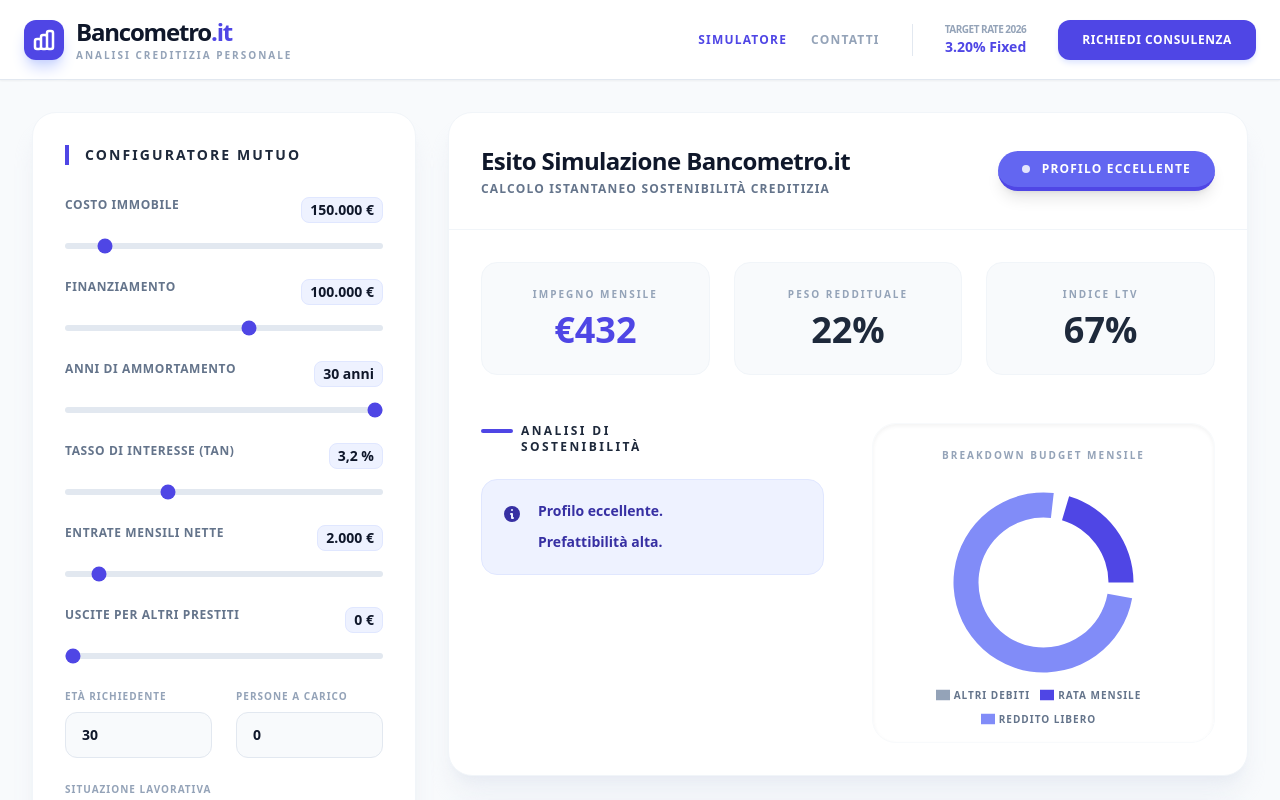
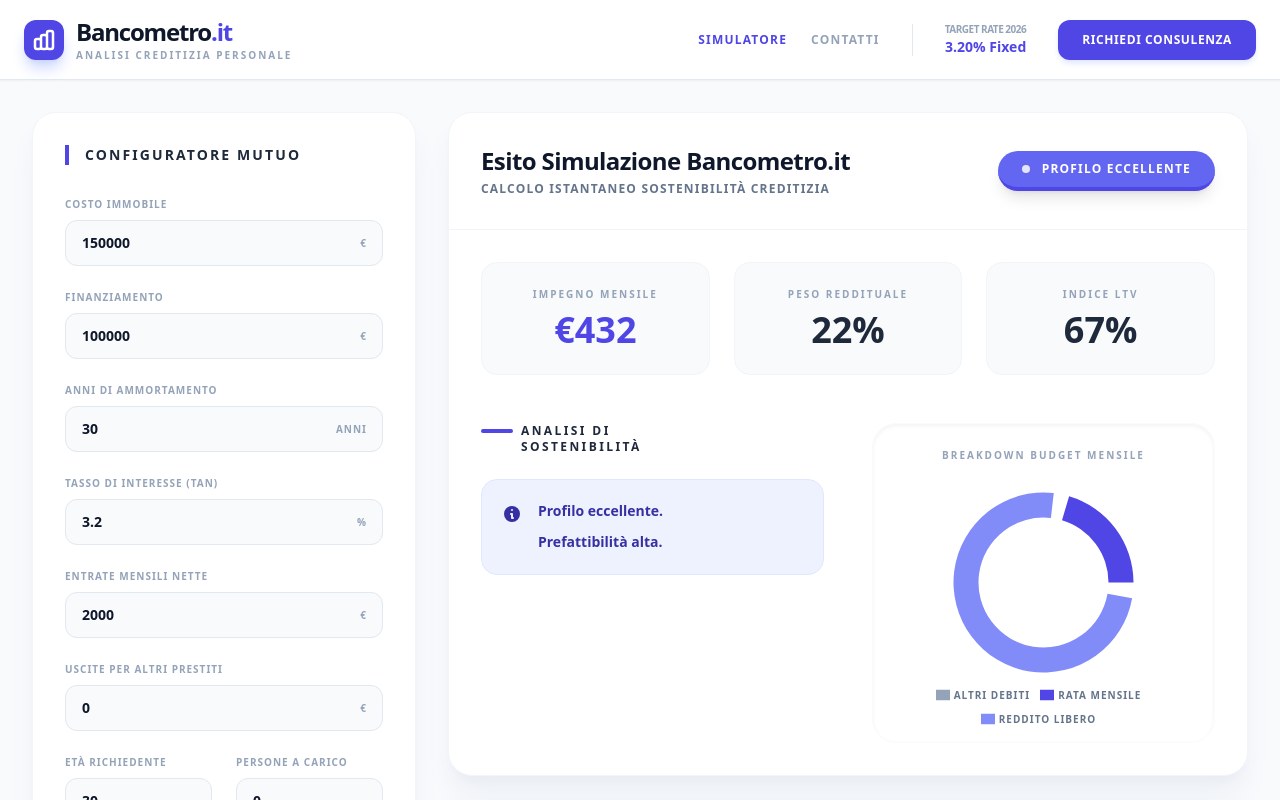
Before and after one commit to jopummarola-svg/Bancometro, a React (Vite) app: page / in a window 1280 px wide. Shown: the top 800 px of the page. Built offline with nearby package versions, Linux system fonts and the light colour scheme.

Commit message:
Add files via upload

```diff
--- a/App.tsx
+++ b/App.tsx
@@ -84,19 +84,23 @@
 
 const InputField: React.FC<{ label: string; value: number; onChange: (v: number) => void; suffix?: string; min?: number; max?: number; step?: number }> = ({ label, value, onChange, suffix, min, max, step = 1 }) => (
   <div className="mb-6">
-    <div className="flex justify-between mb-2">
-      <label className="text-xs font-bold text-slate-500 uppercase tracking-wider">{label}</label>
-      <span className="text-sm font-bold text-slate-900 bg-indigo-50 text-indigo-700 px-2 py-0.5 rounded-lg border border-indigo-100">{value.toLocaleString('it-IT')}{suffix}</span>
-    </div>
+    <label className="text-[10px] font-black text-slate-400 uppercase tracking-widest block mb-2">{label}</label>
+    <div className="relative group">
       <input
-      type="range"
+        type="number"
         min={min}
         max={max}
         step={step}
         value={value}
         onChange={(e) => onChange(Number(e.target.value))}
-      className="w-full h-1.5 bg-slate-200 rounded-lg appearance-none cursor-pointer accent-indigo-600"
+        className="w-full bg-slate-50 border border-slate-200 rounded-xl px-4 py-3 text-sm font-bold focus:ring-2 focus:ring-indigo-500 focus:bg-white outline-none transition-all pr-12 group-hover:border-slate-300"
       />
+      {suffix && (
+        <span className="absolute right-4 top-1/2 -translate-y-1/2 text-[10px] font-black text-slate-400 uppercase tracking-widest pointer-events-none">
+          {suffix.trim()}
+        </span>
+      )}
+    </div>
   </div>
 );
 
@@ -416,13 +420,13 @@
                 {
                   name: 'Mario SORICE',
                   phone: '3933364925',
-                  role: 'Resp.le Analisi Crediti',
+                  role: 'Senior Credit Analyst',
                   icon: 'https://img.icons8.com/color/200/businessman.png'
                 },
                 {
                   name: 'Daniela RUGGIERO',
                   phone: '3496753212',
-                  role: 'Specialista Mutui e Prestiti',
+                  role: 'Mortgage Specialist',
                   icon: 'https://img.icons8.com/color/200/businesswoman.png'
                 }
               ].map((contact, i) => (
@@ -454,7 +458,7 @@
                       <svg className="w-5 h-5 fill-current" viewBox="0 0 24 24">
                         <path d="M17.472 14.382c-.297-.149-1.758-.867-2.03-.967-.273-.099-.471-.148-.67.15-.197.297-.767.966-.94 1.164-.173.199-.347.223-.644.075-.297-.15-1.255-.463-2.39-1.475-.883-.788-1.48-1.761-1.653-2.059-.173-.297-.018-.458.13-.606.134-.133.298-.347.446-.52.149-.174.198-.298.298-.497.099-.198.05-.371-.025-.52-.075-.149-.669-1.612-.916-2.207-.242-.579-.487-.5-.669-.51-.173-.008-.371-.01-.57-.01-.198 0-.52.074-.792.372-.272.297-1.04 1.016-1.04 2.479 0 1.462 1.065 2.875 1.213 3.074.149.198 2.096 3.2 5.077 4.487.709.306 1.262.489 1.694.625.712.227 1.36.195 1.871.118.571-.085 1.758-.719 2.006-1.413.248-.694.248-1.289.173-1.413-.074-.124-.272-.198-.57-.347m-5.421 7.403h-.004a9.87 9.87 0 01-5.031-1.378l-.361-.214-3.741.982.998-3.648-.235-.374a9.86 9.86 0 01-1.51-5.26c.001-5.45 4.436-9.884 9.888-9.884 2.64 0 5.122 1.03 6.988 2.898a9.825 9.825 0 012.893 6.994c-.003 5.45-4.437 9.884-9.885 9.884m8.413-18.297A11.815 11.815 0 0012.05 0C5.495 0 .16 5.335.157 11.892c0 2.096.547 4.142 1.588 5.945L.057 24l6.305-1.654a11.882 11.882 0 005.683 1.448h.005c6.554 0 11.89-5.335 11.893-11.893a11.821 11.821 0 00-3.48-8.413z"/>
                       </svg>
-                      Esito Mutuo su WhatsApp
+                      Contatta su WhatsApp
                     </a>
                   </div>
                 </div>
```
Also changed, not shown: 1 other file (tests, documents, lock files or other folders). Lines whose indentation alone changed are shown as unchanged.
